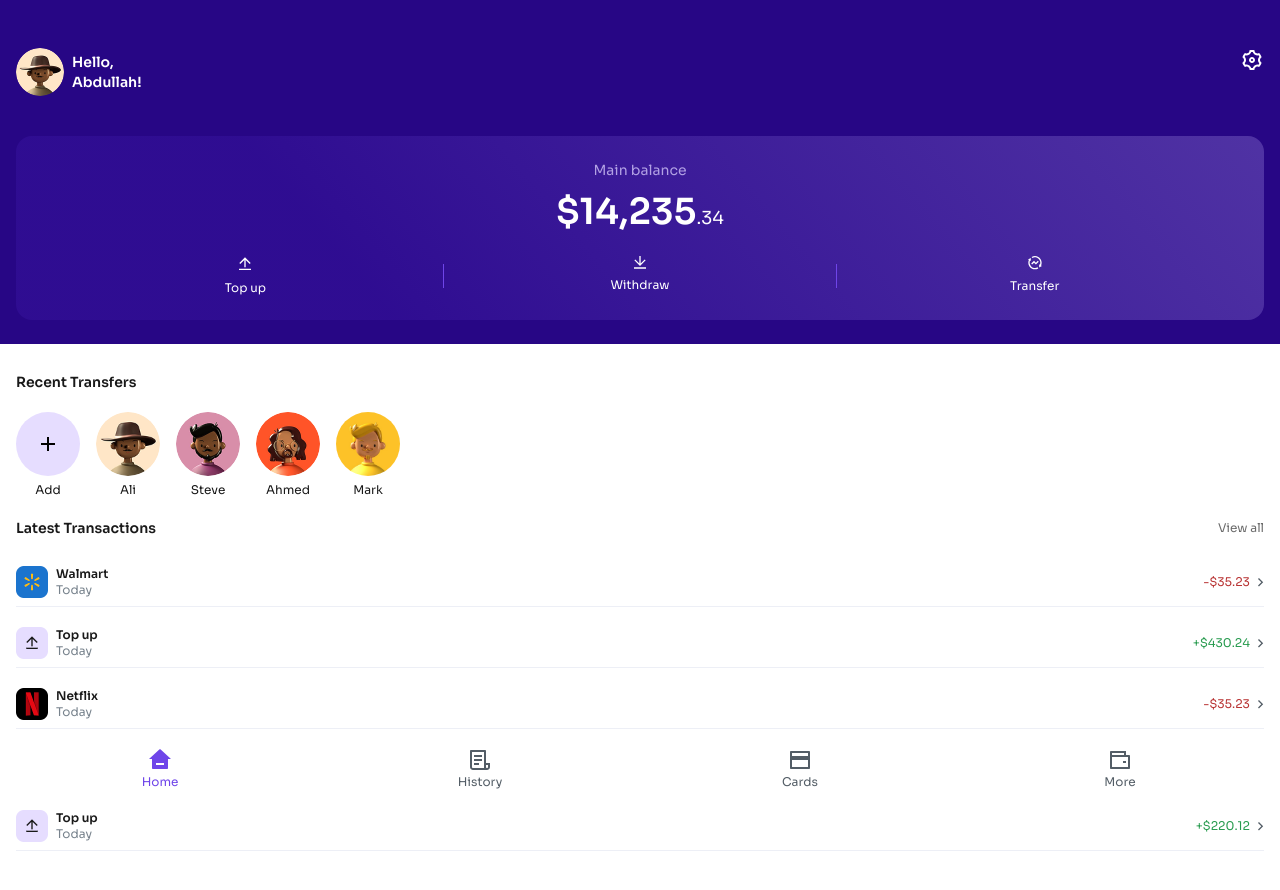
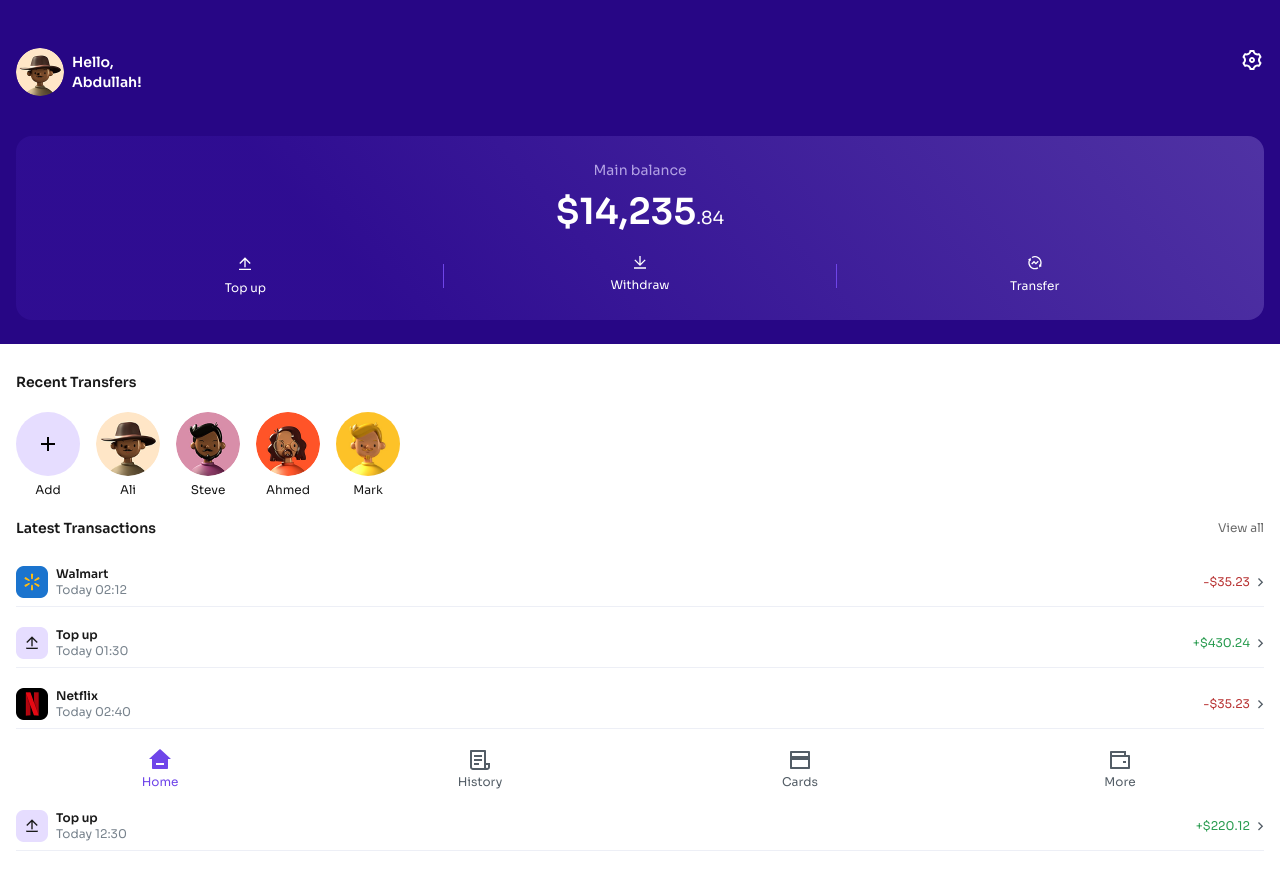
Before and after one commit to adetomiwa-esq/akinola-kehinde-tap-n-pay, a React (Vite) app: page / in a window 1280 px wide. Shown: the top 890 px of the page. Built offline with nearby package versions, Linux system fonts and the light colour scheme.

Commit message:
feat: implement animated number counter to wallet balance on home page

```diff
--- a/src/pages/History/History.tsx
+++ b/src/pages/History/History.tsx
@@ -10,7 +10,7 @@ function History() {
     const [displayModal, setDisplayModal] = useState(false)
 
     const [selectedtx, setSelectedTx] = useState({
-        img: "",
+        img: "/",
         name: "",
         amount: 0,
         currency: "",
@@ -75,7 +75,7 @@ function History() {
 
                         {
                             transactions.filter(y => transactionType === "received" ? y.type === "topup" : transactionType === "sent" ? y.type === "transfer" : y).filter(x => searchInput.length > 0 ? x.receiver.name.toLowerCase().includes(searchInput.toLocaleLowerCase()) : x).map(transaction => (
-                                <div className='flex mb-3 justify-between border-b border-[#EDEFF6] pb-3 pt-1 last:border-b-0' id={transaction.id} onClick={() => {
+                                <div className='flex mb-3 justify-between border-b border-[#EDEFF6] pb-3 pt-1 last:border-b-0' key={transaction.id} id={transaction.id} onClick={() => {
                                     setDisplayModal(true)
                                     setSelectedTx({
                                             img: transaction.receiver.img,
--- a/src/pages/Home/MainBalance.tsx
+++ b/src/pages/Home/MainBalance.tsx
@@ -1,11 +1,39 @@
-import {} from 'react';
+import { useEffect, useState } from 'react';
 import pp from "../../assets/images/profile-p1.png";
 import settings from "../../assets/images/settings.svg"
 import topUp from "../../assets/images/upload-line.svg"
 import withdraw from "../../assets/images/withdraw-line.svg"
 import transfer from "../../assets/images/transfer.svg"
+import { Link } from 'react-router-dom';
 
+
+const TARGET_AMOUNT = 14235.84
+const DURATION = 1200
 function MainBalance() {
+
+    const [amount, setAmount] = useState(0)
+
+    useEffect(() => {
+    let start: number | null = null
+
+    const animate = (timestamp: number) => {
+      if (!start) start = timestamp
+
+      const progress = Math.min((timestamp - start) / DURATION, 1)
+      const value = TARGET_AMOUNT * progress
+
+      setAmount(Number(value.toFixed(2)))
+
+      if (progress < 1) {
+        requestAnimationFrame(animate)
+      }
+    }
+
+    requestAnimationFrame(animate)
+  }, [])
+
+  console.log(amount.toString().split(".")[1]);
+
   return (
     <section className="bg-[#270685] text-[#FFFFFF] px-4 pt-8 pb-6 leading-[150%] tracking-[0%] ">
         <div className="flex justify-between mb-6 sticky top-0 left-0 bg-[#270685] py-4 z-20">
@@ -17,13 +45,13 @@ function MainBalance() {
                 </div>
             </div>
 
-            <img src={settings} alt="icon" className='w-6 h-6' />
+            <Link to="/profile-settings"><img src={settings} alt="icon" className='w-6 h-6' /></Link>
         </div>
 
         <div className="bg-[linear-gradient(229.57deg,_#5033A4_-0.79%,_rgba(51,16,152,0.65)_73%)] rounded-2xl py-6 px-8">
             <h6 className="text-[#B2A1E4] text-sm text-center mb-3">Main balance</h6>
 
-            <h2 className="font-semibold text-4xl text-center mb-6">$14,235<span className='text-[18px] font-normal'>.34</span></h2>
+            <h2 className="font-semibold text-4xl text-center mb-6">${amount.toLocaleString(undefined, { minimumFractionDigits: 2 }).split(".")[0]}<span className='text-[18px] font-normal'>.{amount.toString().split(".")[1]}</span></h2>
 
             <div className="flex">
                 <div className="w-1/3 flex flex-col items-center gap-2">
--- a/src/pages/Home/RecentTransfers.tsx
+++ b/src/pages/Home/RecentTransfers.tsx
@@ -5,6 +5,13 @@ import { Link } from 'react-router-dom'
 import right from "../../assets/images/right.svg"
 
 function RecentTransfers() {
+
+    const [firstSectionName, firstTransactions] = Object.entries(transactionHistory)[0]
+
+
+    console.log(firstSectionName);
+
+
   return (
     <section className="bg-[#FFFFFF] text-[#191919] leading-[150%] tracking-[0%] pt-7">
         <h4 className="text-sm font-semibold px-4 mb-5">Recent Transfers</h4>
@@ -25,22 +32,22 @@ function RecentTransfers() {
             }
         </div>
 
-        <div className="px-4 py-5">
+        <div className="px-4 pt-5">
             <div className="flex justify-between items-center mb-5">
                 <h4 className="text-sm font-semibold">Latest Transactions</h4>
 
-                <Link to="" className='text-[#6B6B6B] text-xs'>View all</Link>
+                <Link to="/history" className='text-[#6B6B6B] text-xs'>View all</Link>
             </div>
 
             <div className="">
                 {
-                    transactionHistory.today.map(transaction => (
-                        <Link className='flex mb-3 justify-between border-b border-[#EDEFF6] py-2' to="" id={transaction.id}>
+                    firstTransactions.map(transaction => (
+                        <Link className='flex mb-3 justify-between border-b border-[#EDEFF6] py-2' key={transaction.id} to="/history">
                             <div className="flex items-center gap-2">
                                 <img src={transaction.receiver.img} alt="" className='w-8 h-8' />
                                 <div className="">
                                     <h6 className="font-semibold text-xs">{transaction.receiver.name}</h6>
-                                    <p className="text-xs text-[#78838D]">{transaction.date}</p>
+                                    <p className="text-xs text-[#78838D]">{transaction.date} {transaction.time}</p>
                                 </div>
                             </div>
                             <div className="flex items-center gap-2">
```
